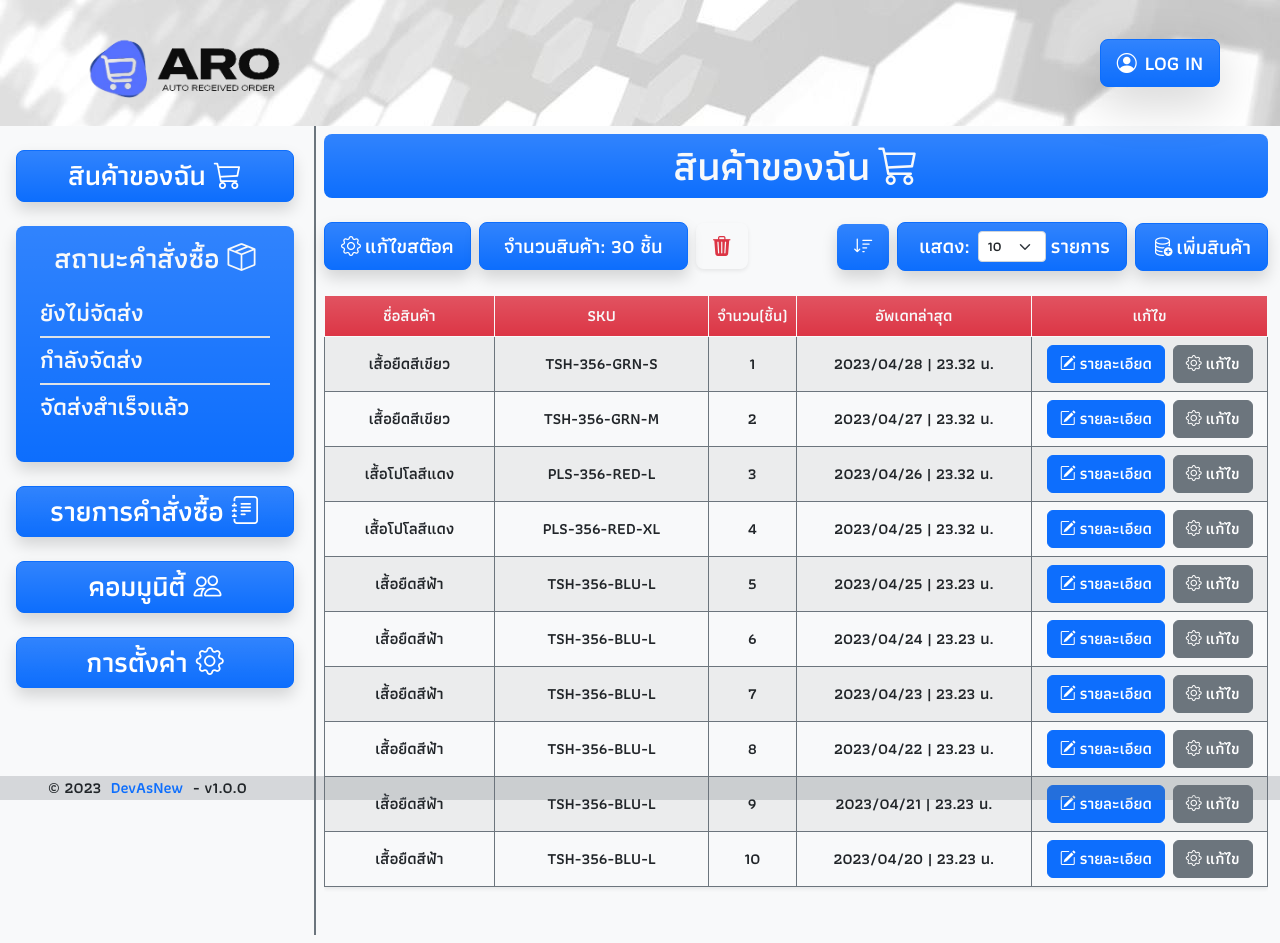
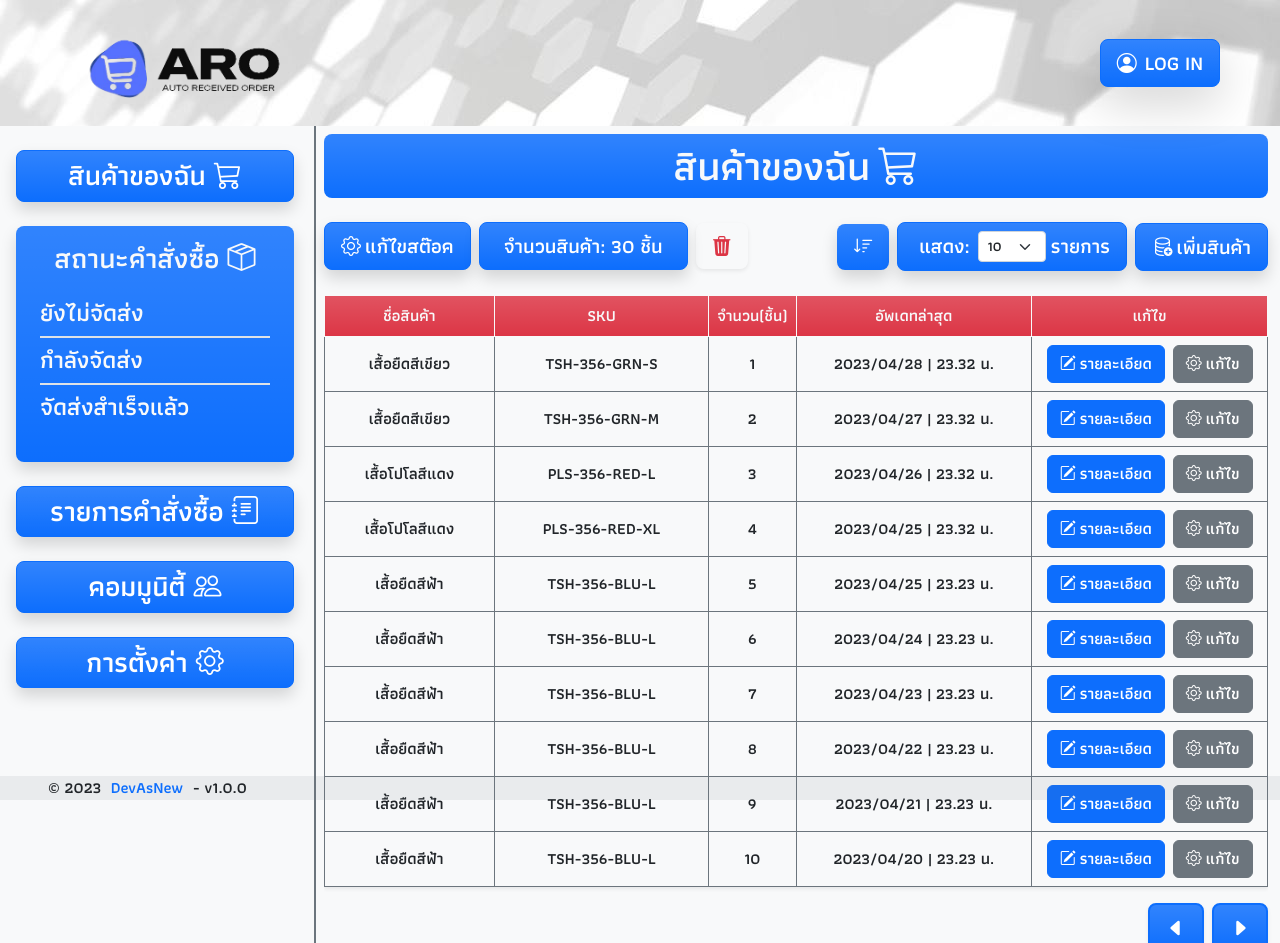
Before and after one commit to NewTanachot/ARO-Ecommerce-Center, a Next.js app: page /product in a window 1280 px wide. Shown: the top 943 px of the page. Built offline with nearby package versions, Linux system fonts and the light colour scheme.

Commit message:
Update Product paginations

```diff
--- a/app/globals.css
+++ b/app/globals.css
@@ -46,4 +46,6 @@ footer {
     left: 0;
     bottom: 0;
     width: 100%;
+
+    /* margin-top: auto; */
  }
--- a/app/order/page.tsx
+++ b/app/order/page.tsx
@@ -10,7 +10,7 @@ export default function OrderHome() {
 
     // React useState
     const [filterOrder, setOrderFilter] = React.useState("All");
-    const [sortState, setSortState] = React.useState<sortEnum>("desc")
+    const [sortState, setSortState] = React.useState<sortEnum>("desc");
 
     // SetState method
     const changeFilter : React.ChangeEventHandler<HTMLSelectElement> = (event) => {
--- a/app/product/page.tsx
+++ b/app/product/page.tsx
@@ -1,6 +1,5 @@
 'use client';
 
-import IProductTableBody from "../../Types&Interfaces/product/IProductTableData";
 import sortEnum from "../../Types&Interfaces/sortEnum";
 import ProductTable from "../../component/product/producttable";
 import ProductData from "../../seed/seedProductData";
@@ -10,7 +9,8 @@ export default function ProductHome() {
 
     // React useState
     const [productTotalPerPage, setProductTotalPerPage] = React.useState<number>(10);
-    const [sortState, setSortState] = React.useState<sortEnum>("desc")
+    const [sortState, setSortState] = React.useState<sortEnum>("desc");
+    const [paginationState, setPaginationState] = React.useState<number>(0);
 
     // SetState method
     const changeProductTotalPerPage = (event : React.ChangeEvent<HTMLSelectElement>) => {
@@ -22,14 +22,27 @@ export default function ProductHome() {
         sortState === "asc" ? setSortState("desc") : setSortState("asc");
     }
 
+    const clickNextPage = (event : React.MouseEvent<HTMLButtonElement>) => {
+        if (paginationState !== Math.ceil(productTotal / productTotalPerPage) - 1) {
+            setPaginationState(paginationState + 1);
+        }
+    }
+
+    const clickPreviousPage = (event : React.MouseEvent<HTMLButtonElement>) => {
+        if (paginationState !== 0) {
+            setPaginationState(paginationState - 1);
+        }
+    }
+
     // Business logic
+    const productTotal = ProductData.length;
     let productPerPage = ProductData;
 
     if (productTotalPerPage !== 0) {
-        productPerPage = productPerPage.slice(0, productTotalPerPage);
+
+        const skipPageNumber = paginationState * productTotalPerPage;
+        productPerPage = productPerPage.slice(skipPageNumber, skipPageNumber + productTotalPerPage);
     }
-
-    const productTotal = ProductData.length;
 
     return (
         <div>
@@ -93,6 +106,22 @@ export default function ProductHome() {
                     ? <ProductTable datas={productPerPage}></ProductTable>
                     : <h2 className="text-center my-5">-ไม่พบรายการ-</h2>
             }
+            <div className="row mb-4">
+                <div className="col text-end">
+                    <button
+                        className='btn btn-lg btn-primary bg-gradient shadow-sm border border-primary border-2 fw-bold me-2'
+                        onClick={clickPreviousPage}
+                    >
+                        <i className="bi bi-caret-left-fill"></i>
+                    </button>
+                    <button
+                        className='btn btn-lg btn-primary bg-gradient shadow-sm border border-primary border-2 fw-bold'
+                        onClick={clickNextPage}
+                    >
+                        <i className="bi bi-caret-right-fill"></i>
+                    </button>
+                </div>
+            </div>
         </div>
     );
 }
--- a/component/footer/footer.tsx
+++ b/component/footer/footer.tsx
@@ -2,7 +2,7 @@ import Link from "next/link";
 
 export default function FooterLayout() {
     return (
-        <footer className='bg-secondary bg-opacity-25 px-5'>
+        <footer className='bg-secondary bg-opacity-10 px-5'>
             <span>
                 © 2023 &nbsp;
                 <Link
--- a/component/product/producttable.tsx
+++ b/component/product/producttable.tsx
@@ -3,11 +3,11 @@ import ProductTableBody from "./producttablebody";
 
 export default function productTable({datas} : IProductTableProps) {
     return (
-        <div className="my-4">
+        <div className="mt-4">
             <div className="table-responsive">
                 <table
                     id='ProductTable'
-                    className="table table-bordered border-secondary table-striped shadow-sm"
+                    className="table table-bordered border-secondary table-hover shadow-sm"
                 >
                     <thead className="bg-danger bg-gradient text-light border-light">
                         <tr className="text-center">
```
